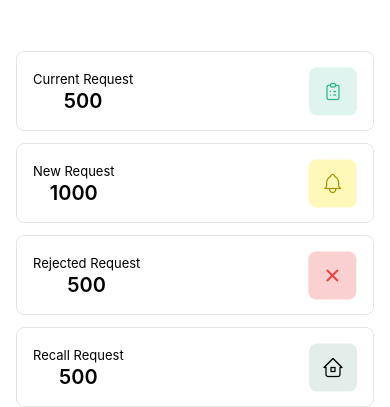
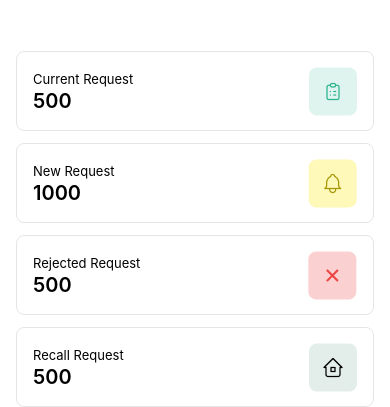
Before and after one commit to VatsalParikh0112/Pharmacy-website, a React (Vite) app: page /PharmacyHomepage in a window 390 px wide. Shown: the part 493-900 px from the top of the page. Built offline with nearby package versions, Linux system fonts and the light colour scheme.

Commit message:
some change in dashboard

```diff
--- a/src/pages/PharmacyDashboard.jsx
+++ b/src/pages/PharmacyDashboard.jsx
@@ -31,7 +31,7 @@ const PharmacyDashboard = () => {
 
         <div className="flex flex-col md:flex-row font-inter justify-center md:justify-between items-start md:items-center self-stretch gap-[12px] md:gap-y-[24px] ">
           <div className=" flex md:flex-col lg:flex-row items-center self-stretch justify-between md:justify-center  rounded-lg border border-black/10 py-[10px] px-[16px] h-[80px] md:py-[32px] md:px-[24px] md:w-[170px] md:h-full md:gap-[24px] lg:w-[265px] ">
-            <div className=" order-1 md:order-2 flex flex-col items-center lg:items-start ">
+            <div className=" order-1 md:order-2 flex flex-col items-start md:items-center lg:items-start ">
               <div className=" text-[13px] leading-[19.6px] " >Current Request</div>
               <div className=" text-[20px] leading-[22px] font-semibold md:leading-[35.2px] " >500</div>
             </div>
@@ -41,7 +41,7 @@ const PharmacyDashboard = () => {
           </div>
 
           <div className=" flex md:flex-col lg:flex-row items-center self-stretch justify-between  md:justify-center rounded-lg border border-black/10  py-[10px] px-[16px] h-[80px] md:py-[32px] md:px-[24px] md:w-[170px] md:h-full md:gap-[24px] lg:w-[265px] ">
-            <div className=" order-1 md:order-2 flex flex-col items-center md:items-start ">
+            <div className=" order-1 md:order-2 flex flex-col items-start md:items-center lg:items-start ">
               <div className=" text-[13px] leading-[19.6px] " >New Request</div>
               <div className=" text-[20px] leading-[22px] font-semibold md:leading-[35.2px] " >1000</div>
             </div>
@@ -51,7 +51,7 @@ const PharmacyDashboard = () => {
           </div>
 
           <div className=" flex md:flex-col lg:flex-row items-center self-stretch justify-between md:justify-center  rounded-lg border border-black/10 py-[10px] px-[16px] h-[80px] md:py-[32px] md:px-[24px] md:w-[170px] md:h-full md:gap-[24px] lg:w-[265px] ">
-            <div className=" order-1 md:order-2 flex flex-col items-center md:items-start ">
+            <div className=" order-1 md:order-2 flex flex-col items-start md:items-center lg:items-start ">
               <div className=" text-[13px] leading-[19.6px] " >Rejected Request</div>
               <div className=" text-[20px] leading-[22px] font-semibold md:leading-[35.2px] " >500</div>
             </div>
@@ -61,7 +61,7 @@ const PharmacyDashboard = () => {
           </div>
 
           <div className=" flex md:flex-col lg:flex-row items-center self-stretch justify-between md:justify-center  rounded-lg border border-black/10 py-[10px] px-[16px] h-[80px] md:py-[32px] md:px-[24px] md:w-[170px] md:h-full md:gap-[24px] lg:w-[265px] ">
-            <div className=" order-1 md:order-2 flex flex-col items-center md:items-start ">
+            <div className=" order-1 md:order-2 flex flex-col items-start md:items-center lg:items-start ">
               <div className=" text-[13px] leading-[19.6px] " >Recall Request</div>
               <div className=" text-[20px] leading-[22px] font-semibold md:leading-[35.2px] " >500</div>
             </div>
```
